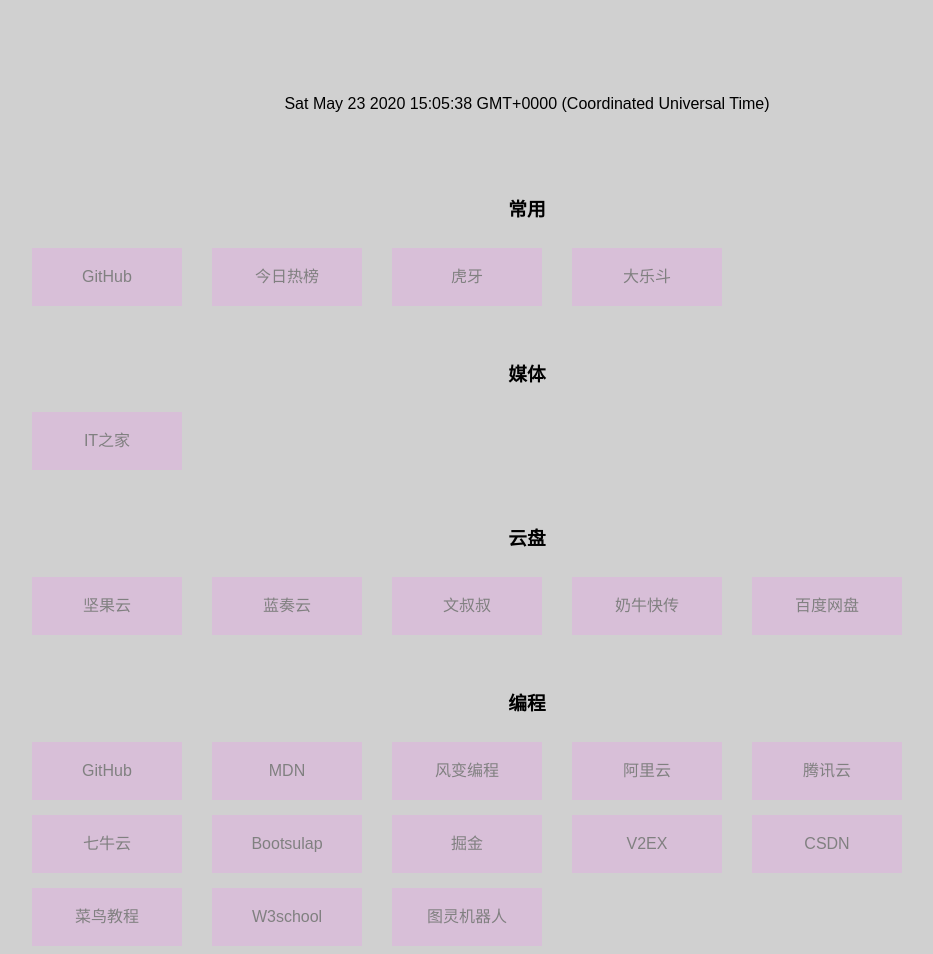
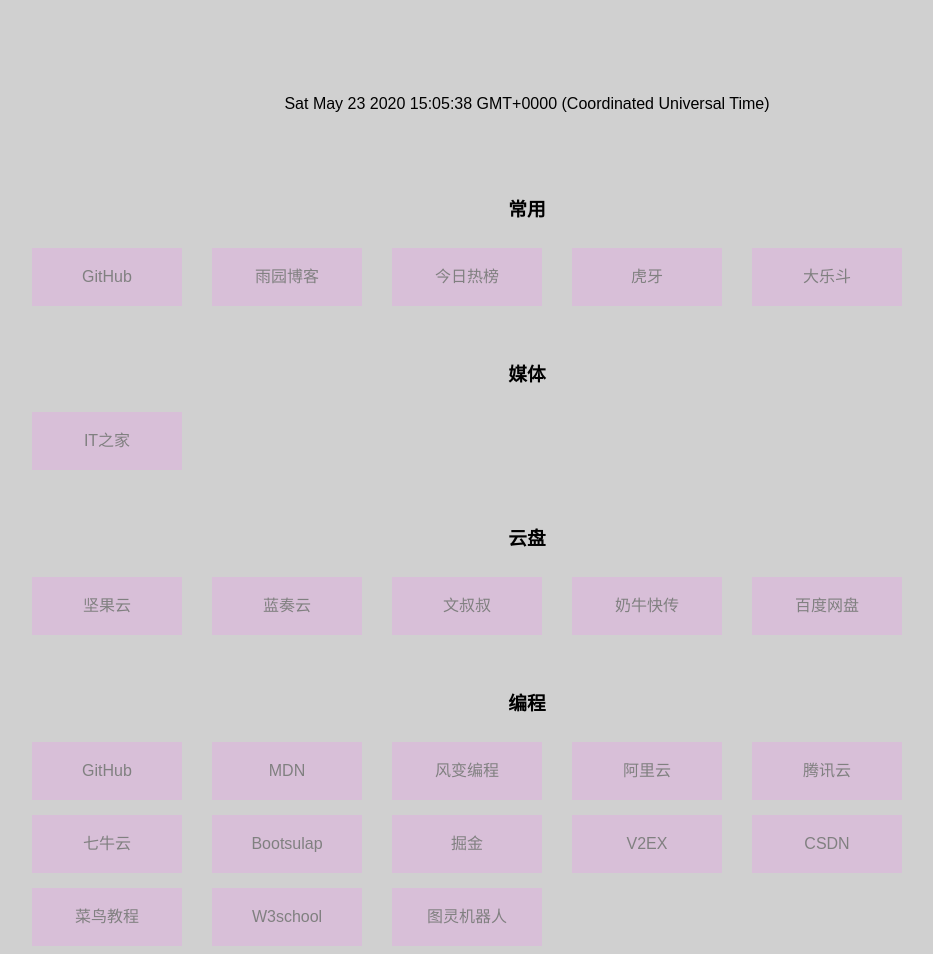
Before and after one commit to gaoyuanqi/yuyuan.githun.io, a plain HTML site: page index.html in a window 1280 px wide. Shown: the top 954 px of the page, without its empty margins (113-1046 px from the left). Drawn offline with Linux system fonts and the light colour scheme.

Commit message:
"2020-05-23:5"

```diff
--- a/index.html
+++ b/index.html
@@ -34,6 +34,7 @@
       </div>
       <span class="lianjie">
         <a href="https://www.github.com" title="代码托管平台">GitHub</a>
+        <a href="https://bk.gaoyuanqi.com">雨园博客</a>
         <a href="https://tophub.today/c/tech">今日热榜</a>
         <a href="https://www.huya.com">虎牙</a>
         <a
```
